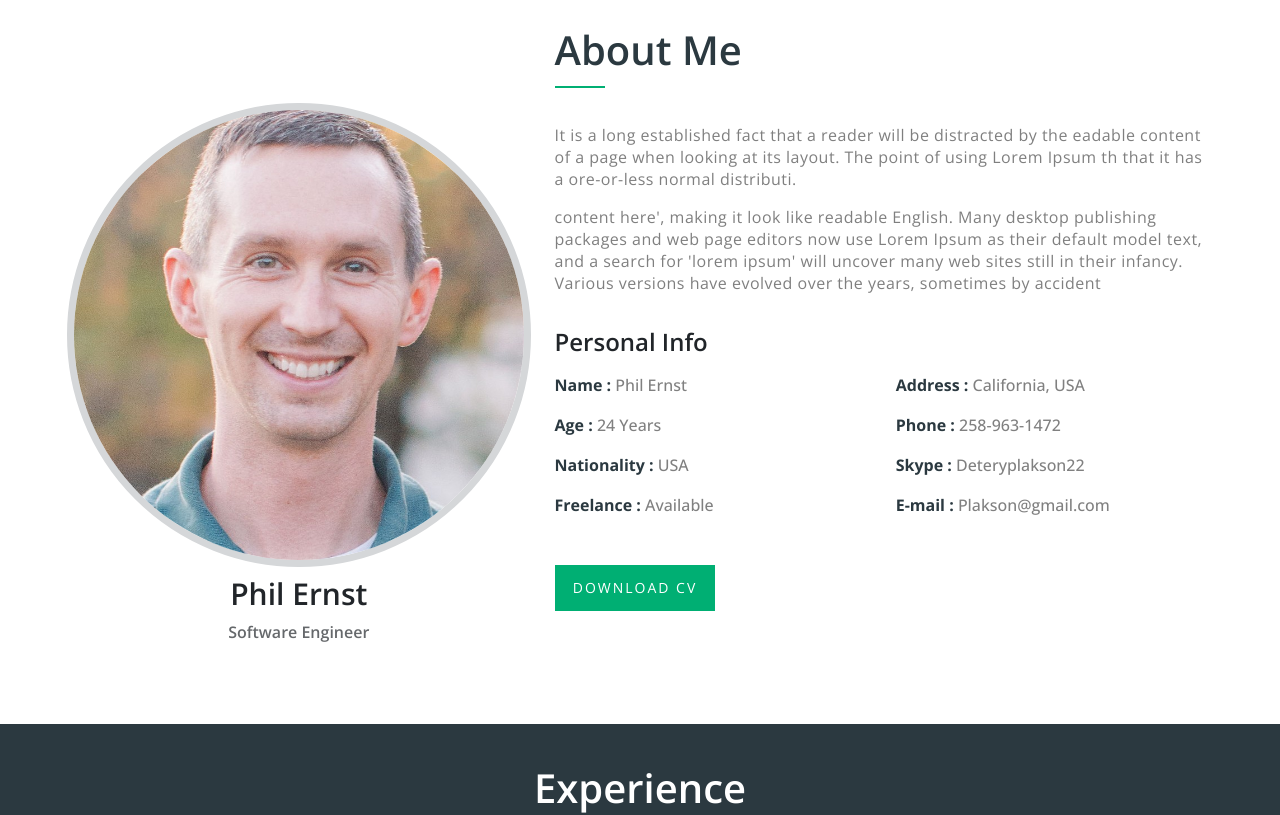
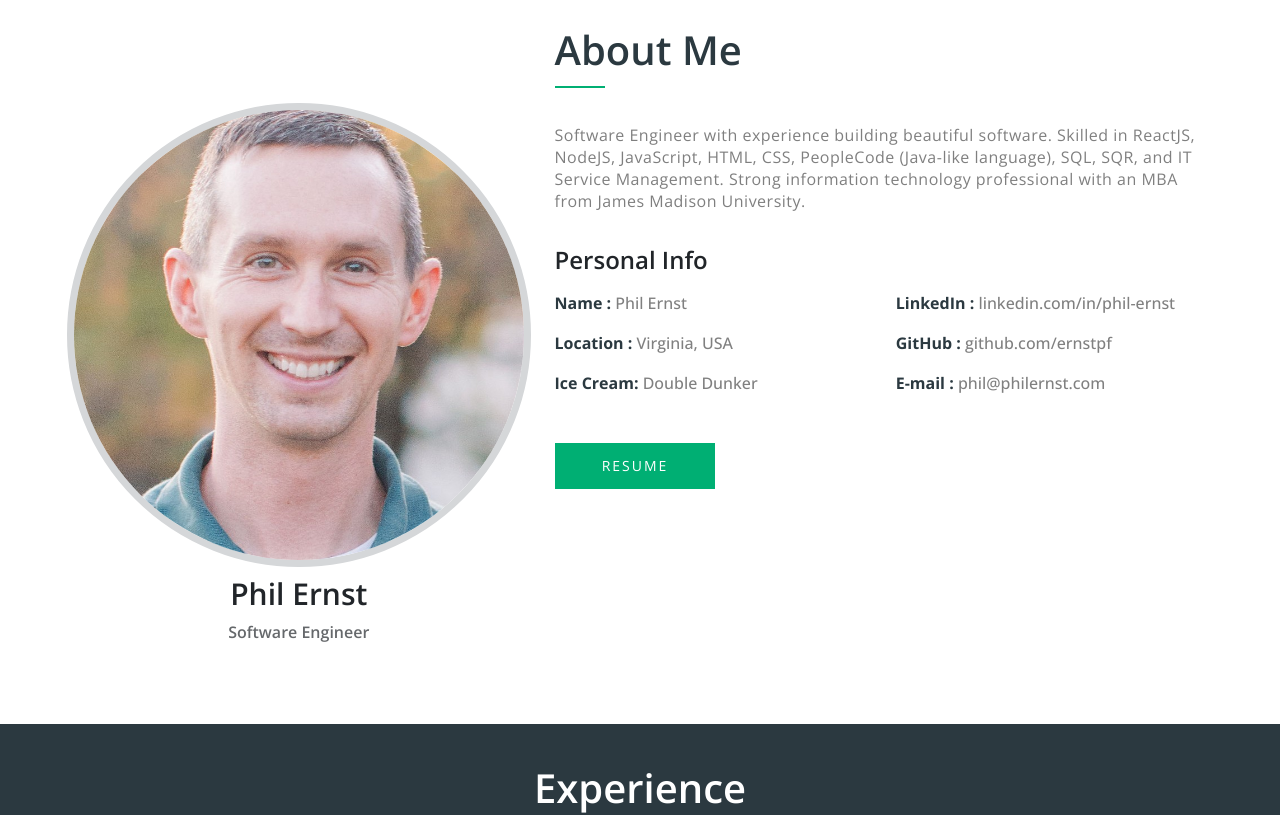
Before and after one commit to ernstpf/personal-website, a React (Create React App) app: page / in a window 1280 px wide. Shown: the part 640-1455 px from the top of the page. Built offline with nearby package versions, Linux system fonts and the light colour scheme.

Commit message:
Update about content

```diff
--- a/src/pages/Component/Components/About.js
+++ b/src/pages/Component/Components/About.js
@@ -27,19 +27,11 @@ const About = () => {
               <div>
                 <h1 className="about-title">About Me</h1>
                 <p className="about-subtitle">
-                  It is a long established fact that a reader will be distracted
-                  by the eadable content of a page when looking at its layout.
-                  The point of using Lorem Ipsum th that it has a ore-or-less
-                  normal distributi.
-                </p>
-
-                <p className="about-subtitle">
-                  content here', making it look like readable English. Many
-                  desktop publishing packages and web page editors now use Lorem
-                  Ipsum as their default model text, and a search for 'lorem
-                  ipsum' will uncover many web sites still in their infancy.
-                  Various versions have evolved over the years, sometimes by
-                  accident
+                  Software Engineer with experience building beautiful software.
+                  Skilled in ReactJS, NodeJS, JavaScript, HTML, CSS, PeopleCode
+                  (Java-like language), SQL, SQR, and IT Service Management.
+                  Strong information technology professional with an MBA from
+                  James Madison University.
                 </p>
               </div>
               <div className="about-psl-info">
@@ -50,41 +42,34 @@ const About = () => {
                       <span className="perName1">Name : </span>
                       <span className="perName2">Phil Ernst</span>
                     </div>
-
-                    <div className="about-list">
-                      <span className="perName1">Age : </span>
-                      <span className="perName2">24 Years</span>
+                    <div className=" about-list ">
+                      <span className="perName1">Location : </span>
+                      <span className="perName2">Virginia, USA</span>
                     </div>
                     <div className="about-list">
-                      <span className="perName1">Nationality : </span>
-                      <span className="perName2">USA</span>
-                    </div>
-                    <div className="about-list">
-                      <span className="perName1">Freelance : </span>
-                      <span className="perName2">Available</span>
+                      <span className="perName1">Ice Cream: </span>
+                      <span className="perName2">Double Dunker</span>
                     </div>
                   </Col>
                   <Col>
-                    <div className=" about-list ">
-                      <span className="perName1">Address : </span>
-                      <span className="perName2"> California, USA</span>
+                    <div className=" about-list">
+                      <span className="perName1">LinkedIn : </span>
+                      <span className="perName2">
+                        linkedin.com/in/phil-ernst
+                      </span>
                     </div>
                     <div className=" about-list">
-                      <span className="perName1">Phone : </span>
-                      <span className="perName2">258-963-1472</span>
-                    </div>
-                    <div className=" about-list">
-                      <span className="perName1">Skype : </span>
-                      <span className="perName2">Deteryplakson22</span>
+                      <span className="perName1">GitHub : </span>
+                      <span className="perName2">github.com/ernstpf</span>
                     </div>
                     <div className=" about-list">
                       <span className="perName1">E-mail : </span>
-                      <span className="perName2">Plakson@gmail.com</span>
+                      <span className="perName2">phil@philernst.com</span>
                     </div>
                   </Col>
                 </Row>
               </div>
-              <button className="BtnView">Download CV</button>
+              <button className="BtnView">Resume</button>
             </Col>
           </Row>
         </div>
```
